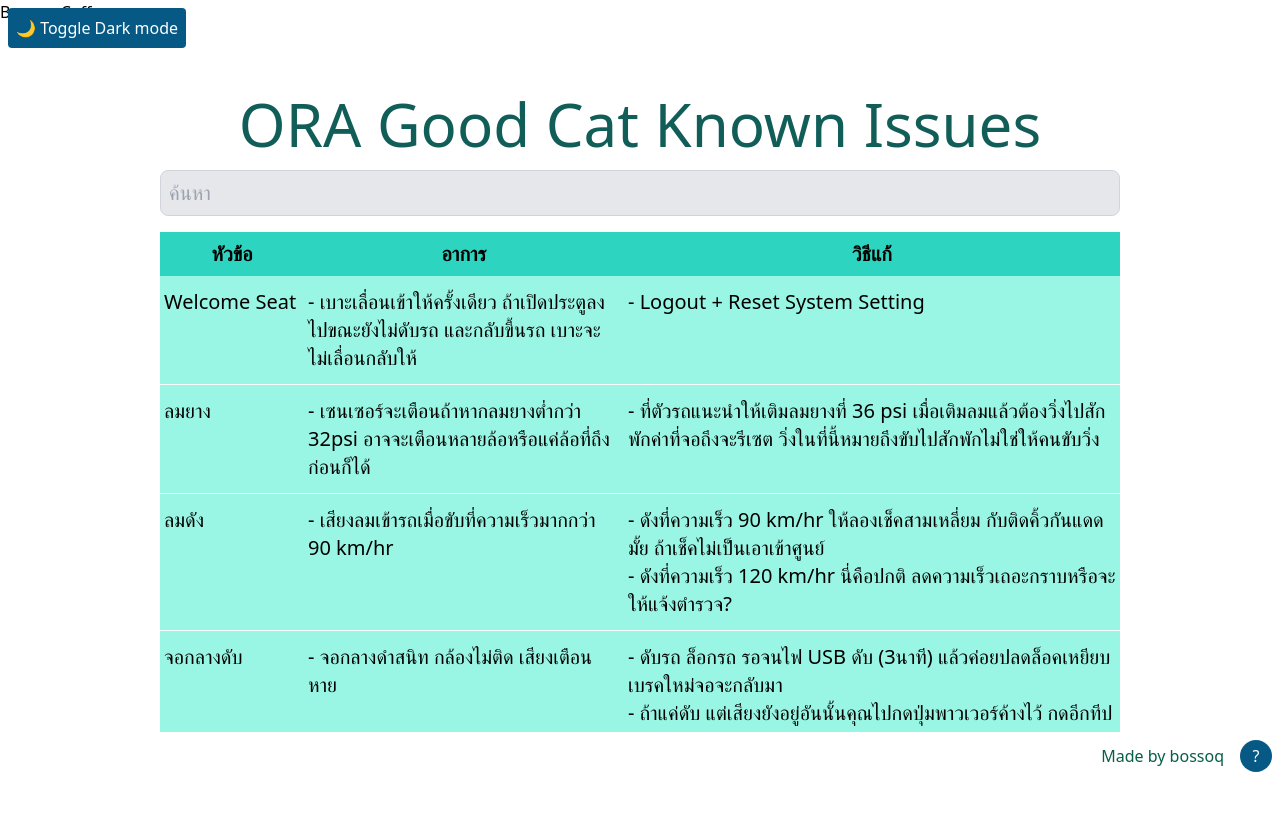
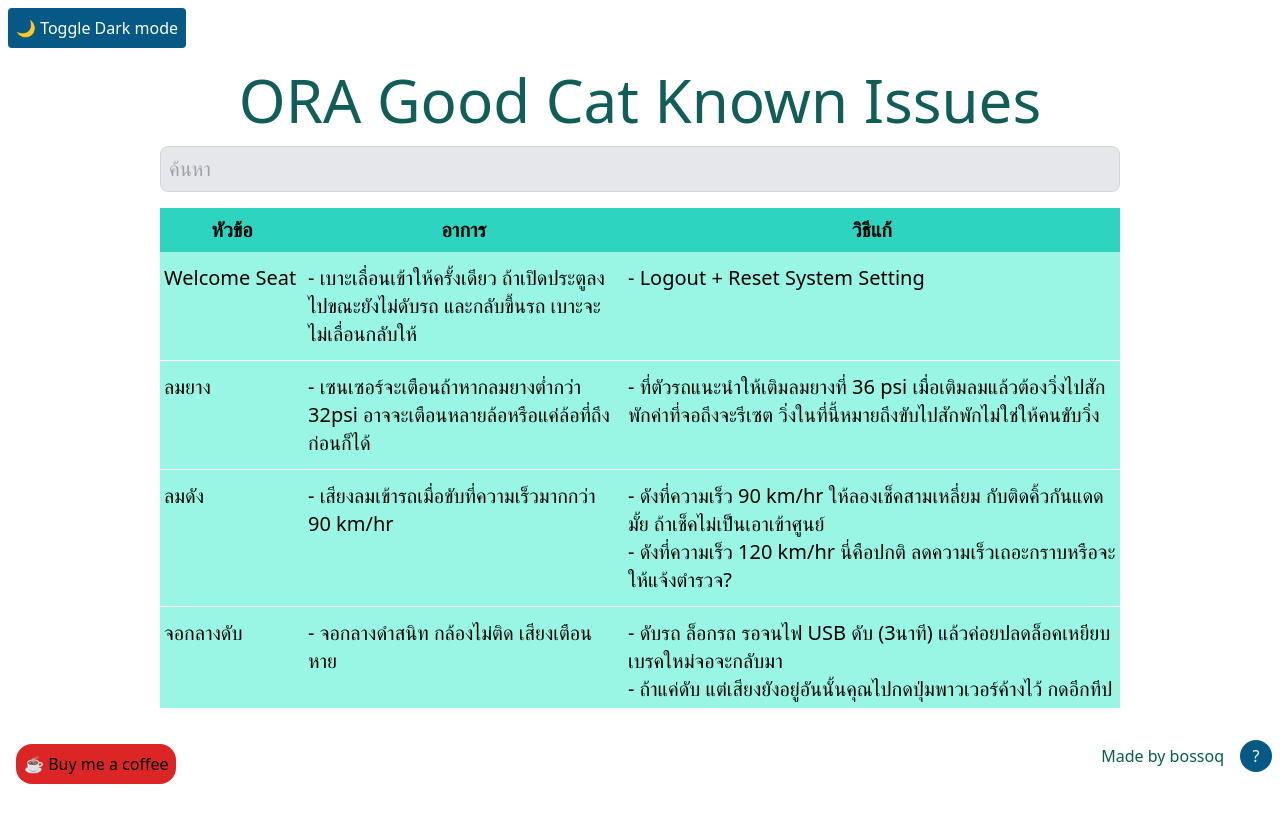
Before and after one commit to bossoq/ora-goodcat-workaround, a SvelteKit app: page / in a window 1280 px wide. After the commit the page ends 800 px from the top, so only its background shows below. Built offline with nearby package versions, Linux system fonts and the light colour scheme.

Commit message:
Change KoFi to Tipme

```diff
--- /dev/null
+++ b/src/lib/components/Tipme.svelte
@@ -0,0 +1,11 @@
+<script lang="ts">
+  export let name: string
+  export let label = '☕️ Buy me a coffee'
+  const baseUrl = 'https://tipme.in.th/'
+</script>
+
+<div class="absolute bottom-0 left-0 m-4">
+  <a href={baseUrl + name} target="_blank">
+    <button class="rounded-2xl p-2 bg-red-600 text-black dark:text-white">{label}</button>
+  </a>
+</div>
--- a/src/routes/+layout.svelte
+++ b/src/routes/+layout.svelte
@@ -1,12 +1,13 @@
 <script lang="ts">
   import '../app.css'
   import Head from '$lib/components/Head.svelte'
-  import Kofi from '$lib/components/Kofi.svelte'
+  // import Kofi from '$lib/components/Kofi.svelte'
   import Menu from '$lib/components/Menu.svelte'
   // import Social from '$lib/components/Social.svelte'
   import ThemeSelector from '$lib/components/ThemeSelector.svelte'
   import Modal from '$lib/components/Modal.svelte'
   import { darkTheme, modalViewed } from '$lib/store'
+  import Tipme from '$lib/components/Tipme.svelte'
 
   const url = 'https://goodcat.bossoq.live'
   const title = 'Ora Good Cat Known Issues & Workarounds'
@@ -21,9 +22,10 @@
 </script>
 
 <Head {title} {description} {url} {imageUrl} {gtagId} />
-<Kofi name="bossoq" label="Buy me Coffee" />
+<!-- <Kofi name="bossoq" label="Buy me Coffee" /> -->
 <!-- <Social {url} {title} /> -->
 <main class={$darkTheme ? 'dark' : ''}>
+  <Tipme name="bossoq" />
   <ThemeSelector {themeIcons} />
   <Menu items={menuItems} />
   {#if $modalViewed}
```
